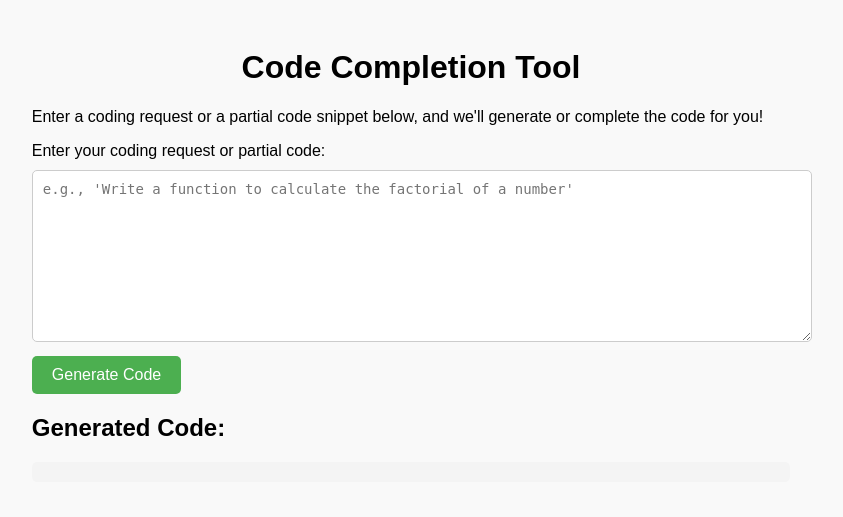
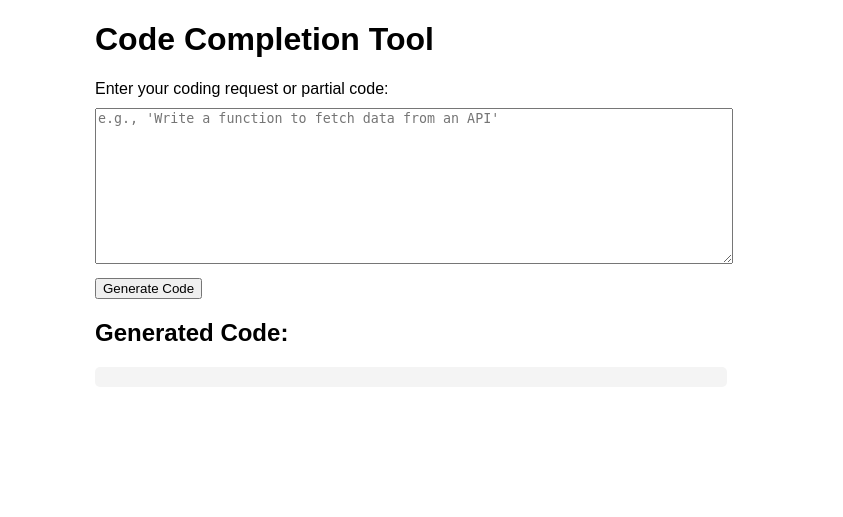
Before and after one commit to saadshehzad/flask-openai-codex, a Flask app: page / in a window 1280 px wide. Shown: the top 517 px of the page, without its empty margins (229-1072 px from the left). Run offline with Flask 3, Linux system fonts and the light colour scheme.

Commit message:
Refactor template

```diff
--- a/templates/index.html
+++ b/templates/index.html
@@ -9,65 +9,28 @@
     <style>
         body {
             font-family: Arial, sans-serif;
-            background-color: #f9f9f9;
         }
 
         .container {
-            width: 60%;
+            width: 50%;
             margin: 0 auto;
-            padding: 20px;
-        }
-
-        h1 {
-            text-align: center;
         }
 
         textarea {
             width: 100%;
             height: 150px;
             margin: 10px 0;
-            padding: 10px;
-            font-size: 14px;
-            border: 1px solid #ccc;
-            border-radius: 5px;
-        }
-
-        button {
-            padding: 10px 20px;
-            font-size: 16px;
-            cursor: pointer;
-            background-color: #4CAF50;
-            color: white;
-            border: none;
-            border-radius: 5px;
-        }
-
-        button:hover {
-            background-color: #45a049;
         }
 
         pre {
             background-color: #f4f4f4;
             padding: 10px;
             border-radius: 5px;
-            font-size: 16px;
-            white-space: pre-wrap;
-            word-wrap: break-word;
-        }
-
-        .error {
-            color: red;
-            font-weight: bold;
         }
     </style>
     <script>
         async function submitPrompt() {
             const prompt = document.getElementById('prompt').value;
-
-            if (!prompt.trim()) {
-                document.getElementById('result').textContent = "Please enter a prompt.";
-                return;
-            }
 
             const response = await fetch("/generate_code", {
                 method: "POST",
@@ -81,27 +44,22 @@
             if (data.generated_code) {
                 document.getElementById('result').textContent = data.generated_code;
             } else {
-                document.getElementById('result').textContent = "Error: " + (data.error || "An unexpected error occurred.");
+                document.getElementById('result').textContent = "Error: " + data.error;
             }
         }
     </script>
 </head>
 
 <body>
-
     <div class="container">
         <h1>Code Completion Tool</h1>
-        <p>Enter a coding request or a partial code snippet below, and we'll generate or complete the code for you!</p>
-
         <label for="prompt">Enter your coding request or partial code:</label>
-        <textarea id="prompt" placeholder="e.g., 'Write a function to calculate the factorial of a number'"></textarea>
-
+        <textarea id="prompt" placeholder="e.g., 'Write a function to fetch data from an API'"></textarea>
         <button onclick="submitPrompt()">Generate Code</button>
 
         <h2>Generated Code:</h2>
         <pre id="result"></pre>
     </div>
-
 </body>
 
 </html>
```
